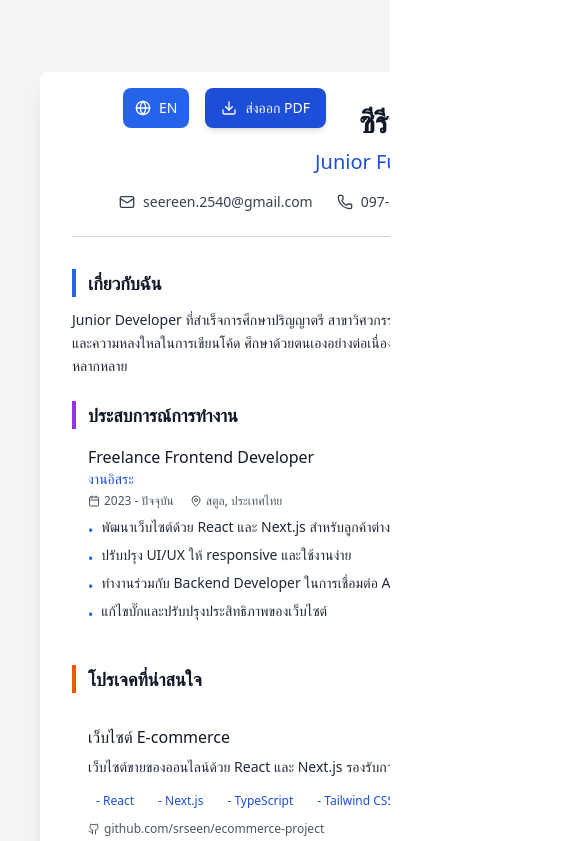
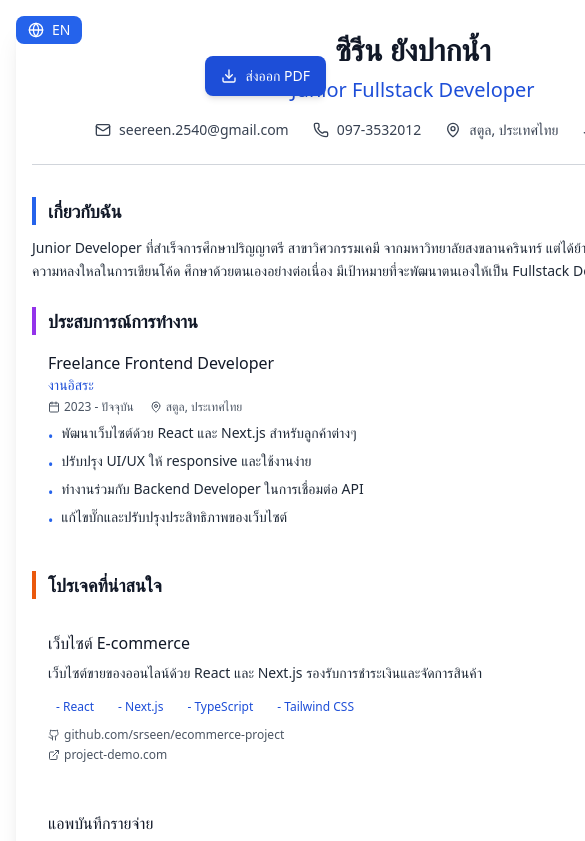
Before and after one commit to srseen/my_cv, a Next.js app: page / in a window 390 px wide. Shown: the top 841 px of the page, 585 px wide, since content can reach past the window. Built offline with nearby package versions, Linux system fonts and the light colour scheme.

Commit message:
feat: update layout structure and padding in Portfolio component for better spacing

```diff
--- a/src/components/Portfolio.tsx
+++ b/src/components/Portfolio.tsx
@@ -37,10 +37,11 @@ const Portfolio = () => {
   };
 
   return (
-    <div className="min-h-screen bg-gray-100 py-8 font-inter">
-      <div className="relative max-w-4xl mx-auto overflow-hidden">
+    <div className="w-full h-full relative">
       <div className="absolute right-16 top-14 z-50 print:hidden flex gap-4">
+        <div className="hidden md:block">
           <LanguageToggle />
+        </div>
         <Button
           onClick={handleExportPDF}
           disabled={isExporting}
@@ -54,13 +55,16 @@ const Portfolio = () => {
           {isExporting ? t("exporting") : t("exportPdf")}
         </Button>
       </div>
+      <div className="absolute top-4 left-4 z-50 print:hidden md:hidden">
+        <LanguageToggle />
+      </div>
 
       {/* Main content wrapper */}
-        <div className="flex flex-col justify-center items-center p-10">
+      <div className="flex flex-col justify-center items-center p-4 md:p-10">
         {/* A4 sized container */}
         <div
           id="portfolio-content"
-            className="bg-white shadow-xl rounded-lg p-8 animate-fade-in"
+          className="bg-white shadow-xl rounded-lg p-4 md:p-8 animate-fade-in w-full md:w-auto"
           style={{
             width: "210mm",
             minHeight: "297mm",
@@ -82,7 +86,6 @@ const Portfolio = () => {
         </div>
       </div>
     </div>
-    </div>
   );
 };
 
```
Lines whose indentation alone changed are shown as unchanged.
